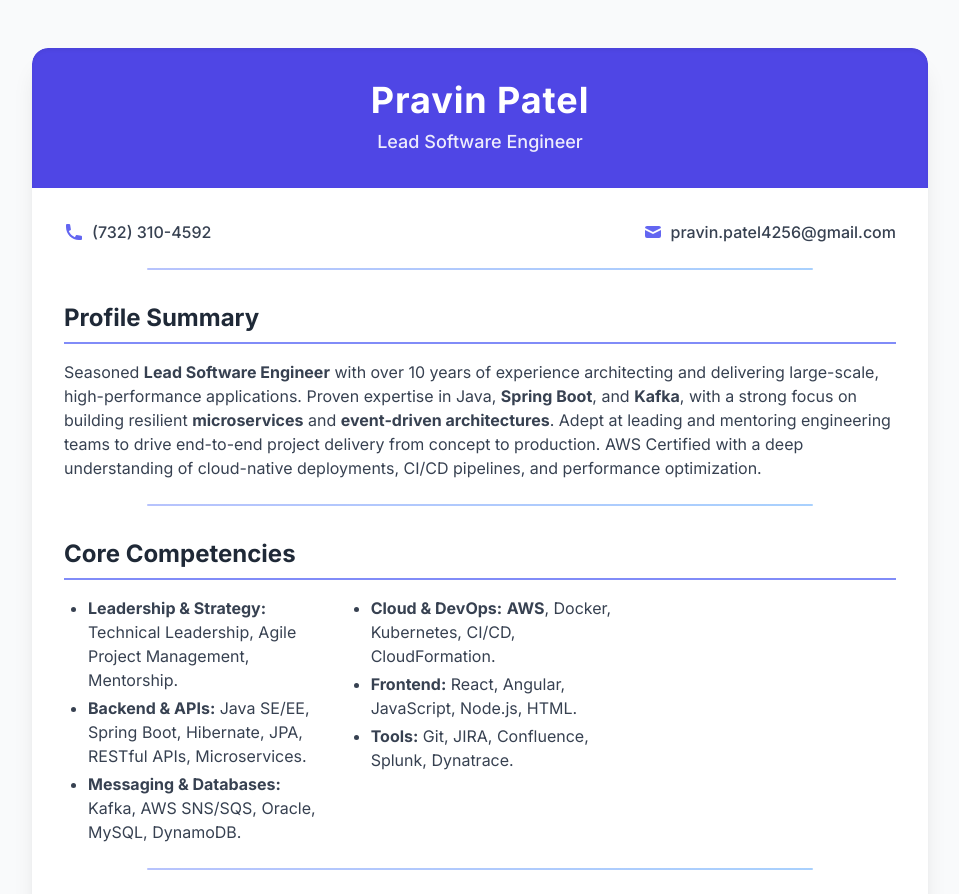
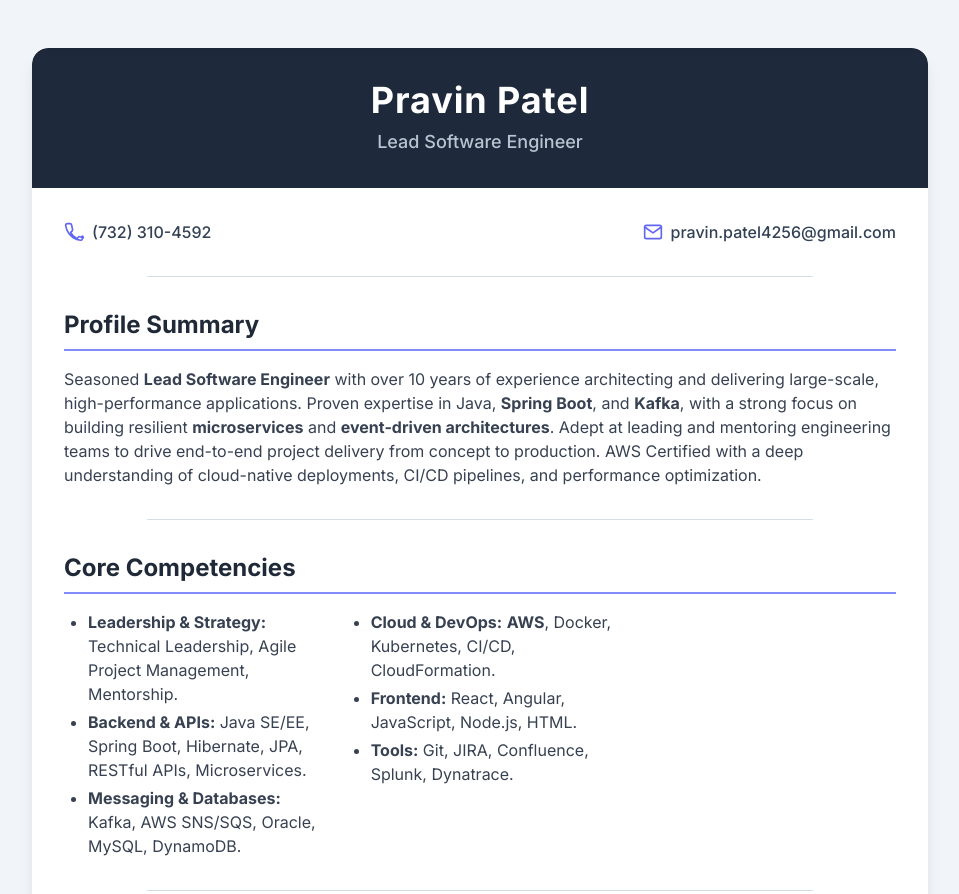
Before and after one commit to pravinpatel4256/Resume, a plain HTML site: page index.html in a window 1280 px wide. Shown: the top 894 px of the page, without its empty margins (160-1119 px from the left). Drawn offline with nearby package versions, Linux system fonts and the light colour scheme.

Commit message:
Update index.html

```diff
--- a/index.html
+++ b/index.html
@@ -10,26 +10,26 @@
         @import url('https://fonts.googleapis.com/css2?family=Inter:wght@400;500;600;700&display=swap');
         body {
             font-family: 'Inter', sans-serif;
-            background-color: #f0f4f8; /* A very light blue-gray */
-            color: #1e293b; /* Slate-800 for good contrast */
+            background-color: #e2e8f0; /* A soft, calming gray-blue */
+            color: #1a202c; /* A deep, professional charcoal for text */
             line-height: 1.6;
         }
         .section-divider {
-            height: 2px;
+            height: 1px; /* Thinner line for a more minimalist look */
             width: 80%;
-            background: linear-gradient(to right, #a5b4fc, #93c5fd); /* Lighter, more subtle gradient */
-            margin: 1.5rem auto;
+            background: #cbd5e1; /* Soft gray color */
+            margin: 2rem auto;
             border-radius: 9999px;
             opacity: 0.8;
         }
     </style>
 </head>
-<body class="bg-gray-50 min-h-screen p-4 sm:p-8 md:p-12">
+<body class="bg-slate-100 min-h-screen p-4 sm:p-8 md:p-12">
 
-    <div class="max-w-4xl mx-auto bg-white rounded-2xl shadow-xl overflow-hidden">
-        <header class="bg-indigo-600 text-white p-6 sm:p-8 text-center rounded-t-2xl shadow-inner">
-            <h1 class="text-3xl sm:text-4xl font-bold tracking-wide">Pravin Patel</h1>
-            <p class="mt-2 text-base sm:text-lg opacity-90 font-medium">Lead Software Engineer</p>
+    <div class="max-w-4xl mx-auto bg-white rounded-2xl shadow-lg overflow-hidden">
+        <header class="bg-slate-800 text-white p-6 sm:p-8 text-center rounded-t-2xl shadow-inner">
+            <h1 class="text-3xl sm:text-4xl font-extrabold tracking-wide">Pravin Patel</h1>
+            <p class="mt-2 text-base sm:text-lg opacity-90 font-medium text-slate-300">Lead Software Engineer</p>
         </header>
 
         <main class="p-6 sm:p-8">
@@ -37,19 +37,19 @@
             <!-- Contact Section -->
             <section class="mb-8">
                 <div class="grid grid-cols-1 sm:grid-cols-2 gap-4 text-center sm:text-left text-gray-700">
-                    <p class="flex items-center justify-center sm:justify-start font-medium">
-                        <svg xmlns="http://www.w3.org/2000/svg" class="h-5 w-5 mr-2 text-indigo-500" viewBox="0 0 20 20" fill="currentColor">
-                            <path d="M2 3a1 1 0 011-1h2.153a1 1 0 01.986.836l.74 4.435a1 1 0 01-.54 1.06l-1.548.774a11.037 11.037 0 006.103 6.103l.774-1.548a1 1 0 011.059-.54l4.435.74a1 1 0 01.836.986V17a1 1 0 01-1 1h-2C7.82 18 2 12.18 2 5V3z" />
+                    <a href="tel:7323104592" class="flex items-center justify-center sm:justify-start font-medium text-slate-700 hover:text-indigo-600 transition-colors duration-200">
+                        <svg xmlns="http://www.w3.org/2000/svg" viewBox="0 0 24 24" fill="none" stroke="currentColor" stroke-width="2" stroke-linecap="round" stroke-linejoin="round" class="h-5 w-5 mr-2 text-indigo-500">
+                            <path d="M22 16.92v3a2 2 0 0 1-2.18 2 19.79 19.79 0 0 1-8.63-3.07 19.5 19.5 0 0 1-5.65-5.65A19.79 19.79 0 0 1 2 4.18 2 2 0 0 1 4.18 2h3a2 2 0 0 1 2 1.72l1.04 5.23a2 2 0 0 1-.61 1.9l-1.6 1.6a14.7 14.7 0 0 0 7.41 7.41l1.6-1.6a2 2 0 0 1 1.9-.61l5.23 1.04a2 2 0 0 1 1.72 2z"></path>
                         </svg>
                         (732) 310-4592
-                    </p>
-                    <p class="flex items-center justify-center sm:justify-end font-medium">
-                        <svg xmlns="http://www.w3.org/2000/svg" class="h-5 w-5 mr-2 text-indigo-500" viewBox="0 0 20 20" fill="currentColor">
-                            <path d="M2.003 5.884L10 9.882l7.997-3.998A2 2 0 0016 4H4a2 2 0 00-1.997 1.884z" />
-                            <path d="M18 8.118l-8 4-8-4V14a2 2 0 002 2h12a2 2 0 002-2V8.118z" />
+                    </a>
+                    <a href="mailto:pravin.patel4256@gmail.com" class="flex items-center justify-center sm:justify-end font-medium text-slate-700 hover:text-indigo-600 transition-colors duration-200">
+                        <svg xmlns="http://www.w3.org/2000/svg" viewBox="0 0 24 24" fill="none" stroke="currentColor" stroke-width="2" stroke-linecap="round" stroke-linejoin="round" class="h-5 w-5 mr-2 text-indigo-500">
+                            <path d="M4 4h16c1.1 0 2 .9 2 2v12c0 1.1-.9 2-2 2H4c-1.1 0-2-.9-2-2V6c0-1.1.9-2 2-2z"></path>
+                            <polyline points="22,6 12,13 2,6"></polyline>
                         </svg>
-                        <a href="mailto:pravin.patel4256@gmail.com" class="hover:underline">pravin.patel4256@gmail.com</a>
-                    </p>
+                        <span class="hover:underline">pravin.patel4256@gmail.com</span>
+                    </a>
                 </div>
                 <div class="section-divider"></div>
             </section>
```
